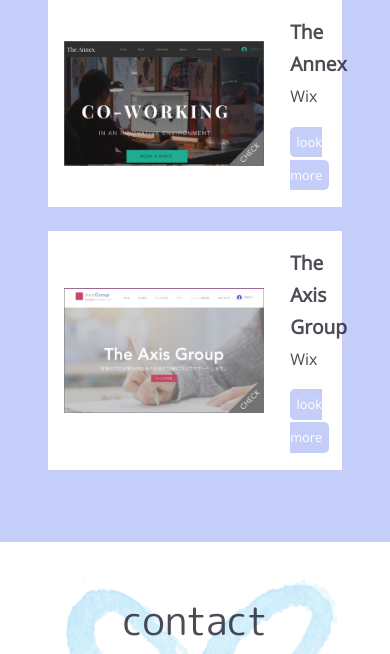
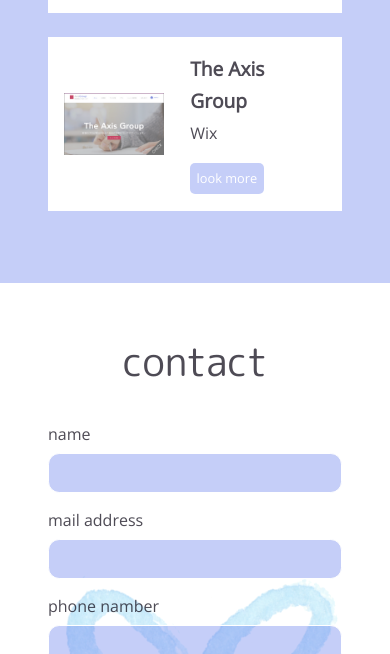
Before and after one commit to namep-chan/p-chanportfolio, a plain HTML site: page index.html in a window 390 px wide. Shown: the part 2267-2921 px from the top of the page. Drawn offline with nearby package versions, Linux system fonts and the light colour scheme; some packages are replaced by stand-ins of ours.

Commit message:
Add files via upload

```diff
--- a/css/style.css
+++ b/css/style.css
@@ -553,6 +553,7 @@ input[type="submit"]:hover{
     }
 
 
+
     .work{
         margin-top: 1rem;
         padding: 1rem;
@@ -560,13 +561,22 @@ input[type="submit"]:hover{
         margin: 1.5rem auto;
     }
 
+
     .workimage{
+        width: 100px;
+        min-width: 100px;
         max-width: 100px;
     }
 
     .worktext{
         line-height: 2rem;
         margin: auto auto auto 10%;
+    }
+
+    .worktext{
+        line-height: 2rem;
+        width: 50%;
+       margin: auto auto auto 10%;
     }
 
     .work h4{
```
